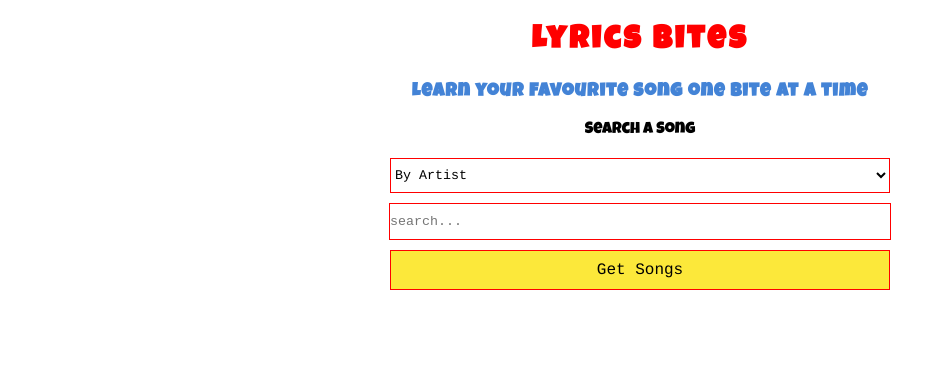
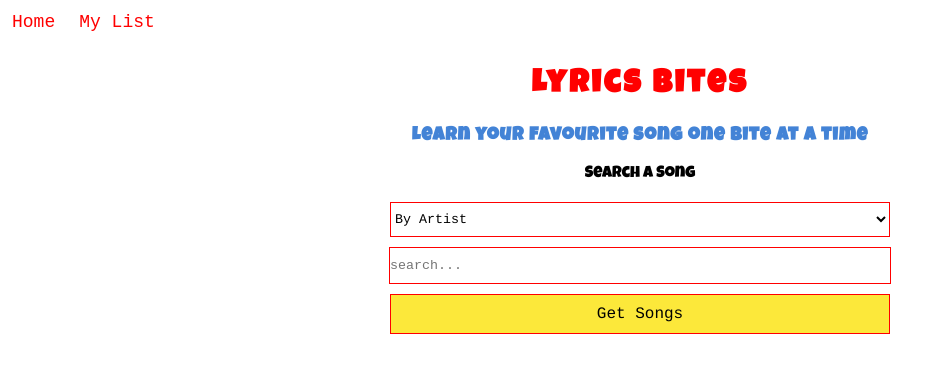
Before and after one commit to Banjer71/lyrics-bites-frontend, a React (Create React App) app: page / in a window 1280 px wide. Shown: the top 372 px of the page, without its empty margins (0-941 px from the left). Built offline with nearby package versions, Linux system fonts and the light colour scheme.

Commit message:
added new navbar component to get the homepahe and the list of all the song stored into the db

```diff
--- a/src/App.js
+++ b/src/App.js
@@ -1,14 +1,18 @@
 import { BrowserRouter as Router, Route } from "react-router-dom";
 import SearchBar from "./components/searchBar";
-import SongPage from './components/songPage';
+import SongPage from "./components/songPage";
+import DisplayAllSongs from "./components/displayAllSongs";
 import "./index.css";
+import Navbar from "./components/navbar";
 
 function App() {
   return (
     <div className="App">
       <Router>
-        <Route path='/' exact component={SearchBar} />
-        <Route path='/SongPage' exact component={SongPage} />
+        <Navbar />
+        <Route path="/" exact component={SearchBar} />
+        <Route path="/SongPage" exact component={SongPage} />
+        <Route path="/DisplayAllSongs" exact component={DisplayAllSongs} />
       </Router>
     </div>
   );
--- a/src/components/artistCard.js
+++ b/src/components/artistCard.js
@@ -38,6 +38,7 @@ const ArtistCard = ({ track }) => {
         }}
       >
         <p>{track.artist_name}</p>
+        <p>{track.album_name}</p>
         <p>{track.track_name}</p>
       </Link>
     </div>
--- /dev/null
+++ b/src/components/displayAllSongs.js
@@ -0,0 +1,27 @@
+import React, { useEffect, useState } from "react";
+
+const DisplayAllSongs = () => {
+  const [displayAll, setDisplayAll] = useState();
+
+  useEffect(() => {
+    fetch("/all")
+      .then((res) => res.json())
+      .then((data) => {
+        setDisplayAll(data);
+      });
+  }, []);
+
+  return (
+    <div>
+      <h1>Your Song Collection</h1>
+      <div>
+        {displayAll &&
+          displayAll.map((song) => {
+            return <pre key={song._id}>{song.lyric}</pre>;
+          })}
+      </div>
+    </div>
+  );
+};
+
+export default DisplayAllSongs;
--- /dev/null
+++ b/src/components/navbar.js
@@ -0,0 +1,23 @@
+import React, { useState } from "react";
+import { Link } from "react-router-dom";
+
+const Navbar = () => {
+  return (
+    <div>
+      <ul style={{ display: "flex" }}>
+        <Link to="/">
+          <li style={{ color: "red", fontSize: "18px", margin: "12px" }}>
+            Home
+          </li>
+        </Link>
+        <Link to="/DisplayAllSongs">
+          <li style={{ color: "red", fontSize: "18px", margin: "12px" }}>
+            My List
+          </li>
+        </Link>
+      </ul>
+    </div>
+  );
+};
+
+export default Navbar;
--- a/src/components/searchBar.js
+++ b/src/components/searchBar.js
@@ -73,7 +73,7 @@ const SearchBar = () => {
         ) : (
           tune &&
           tune.map((song) => {
-            return <ArtistCard key={song.track.track_id} track={song.track} />;
+            return <ArtistCard key={song.track.track_id} track={song.track} album={song.album_name} />
           })
         )}
       </div>
--- a/src/components/songPage.js
+++ b/src/components/songPage.js
@@ -49,6 +49,7 @@ const SongPage = (props) => {
           .then((res) => res.json())
           .then((data) => {
             const songName = data.message.body.track_list;
+            console.log(songName);
             setSongTitle(songName[0].track.track_name);
 
             return fetch(
@@ -100,7 +101,9 @@ const SongPage = (props) => {
     )
       .then((res) => res.json())
       .then((data) => {
+        console.log(data.message.body);
         const lyric = data.message.body.lyrics;
+
         setLyrics(lyric.lyrics_body);
 
         return fetch(
@@ -148,10 +151,11 @@ const SongPage = (props) => {
               ? "no lyrics on the database"
               : copyRight}
           </pre>
-
-          <button onClick={sendSongViaEmail} className="btn-get-song">
-            Get your song via Email
-          </button>
+          <Link to="/DisplayAllSongs">
+            <button onClick={sendSongViaEmail} className="btn-get-song">
+              Get your song via Email
+            </button>
+          </Link>
 
           <Link to="/">
             <button>Back to the HomePage</button>
```
